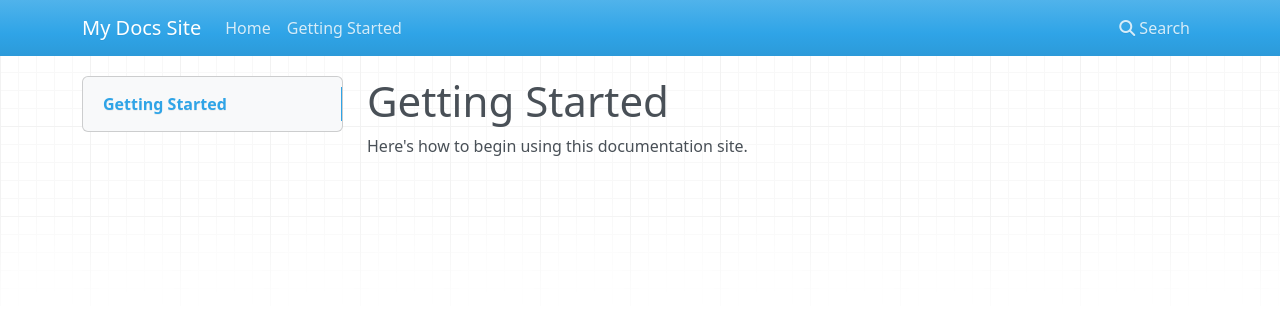
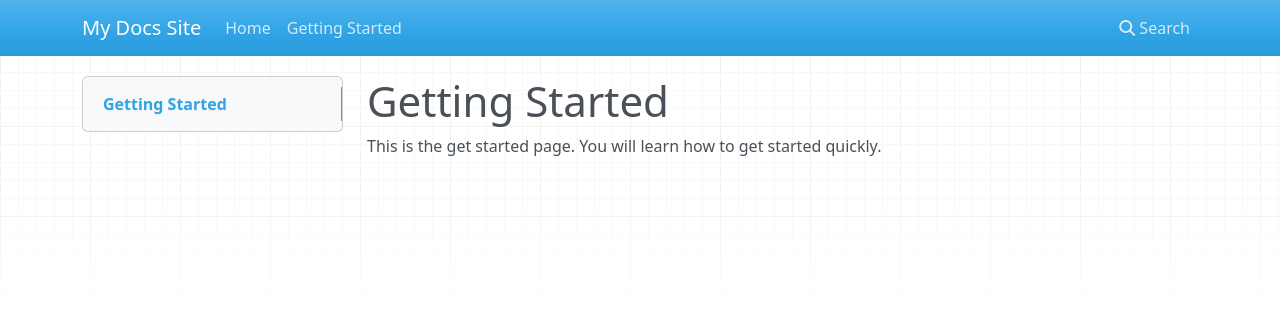
Before and after one commit to Aileen86/This-is-my-docsite, an MkDocs documentation site: the page built from docs/getting started.md, in a window 1280 px wide. Shown: the top 330 px of the page. Built offline with MkDocs 1.6.1, drawn with Linux system fonts in a browser that asks for light colours; nearby versions of some CDN libraries.

Commit message:
Set up my documentation site

```diff
--- a/docs/getting started.md
+++ b/docs/getting started.md
@@ -1,3 +1,2 @@
 # Getting Started
-
-Here's how to begin using this documentation site.
+This is the get started page. You will learn how to get started quickly.
```
